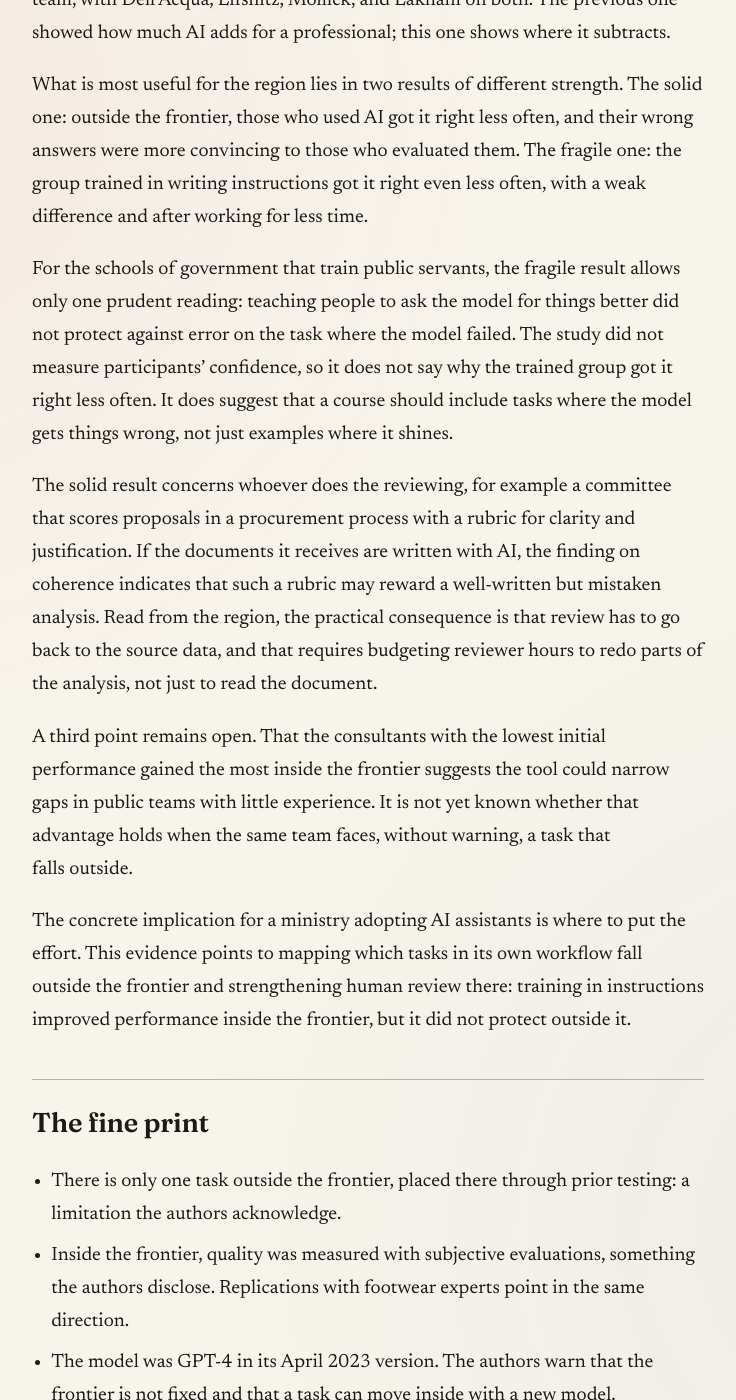
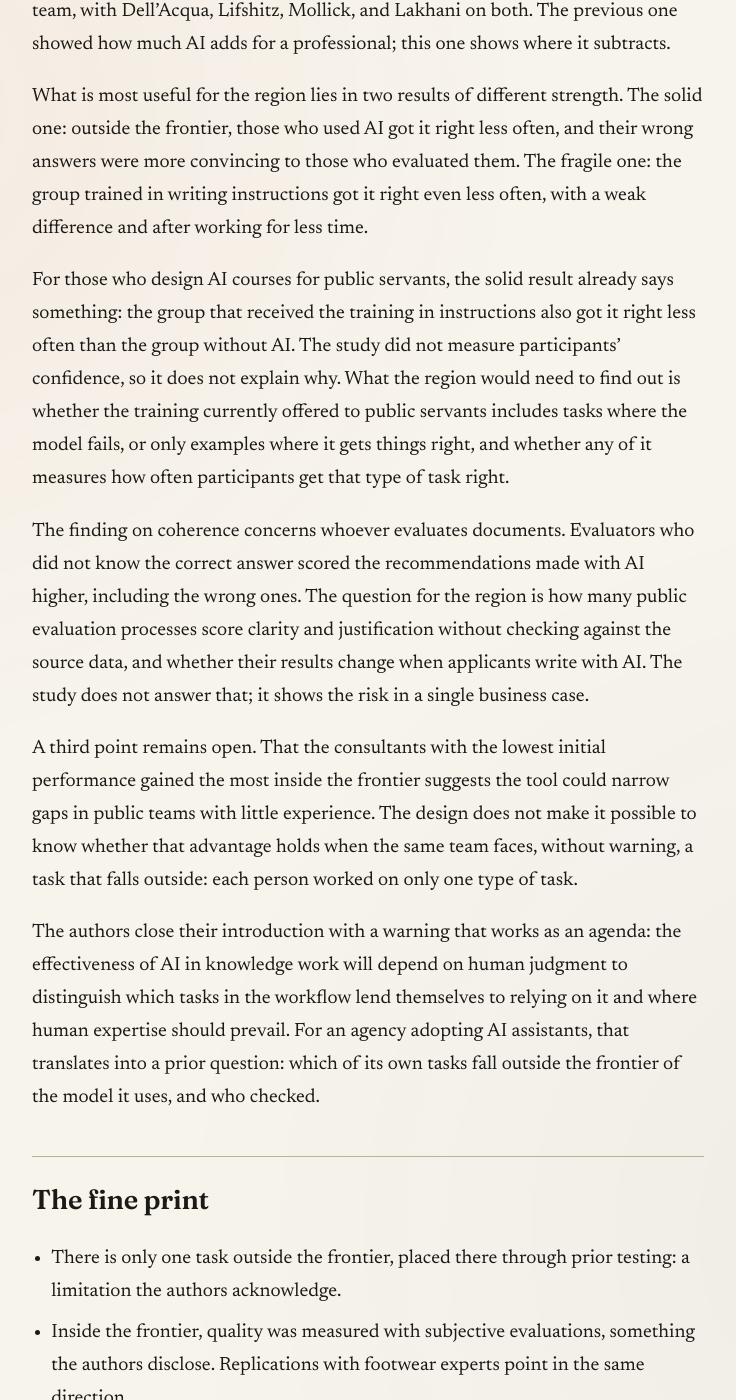
Before and after one commit to jaguridi/doble-click-blog, a Jekyll site: the page built from _en_lecturas/frontera-dentada-ia-consultores.md, in a window 1280 px wide and 1400 px high, scrolled down 2985 px. Shown: the whole window, without its empty margins (272-1008 px from the left). Built offline with Jekyll 4.4.1, drawn with Linux system fonts in a browser that asks for light colours; some of the changed text lies outside the part shown.

Commit message:
traduccion: 2 nuevas, 1 actualizada, 3 doblajes
Co-Authored-By: Claude Opus 5.5 <noreply@anthropic.com>
Claude-Session: https://claude.ai/code/session_01C3DYduR7TpHARciVNJJiwU

```diff
--- a/_audio/en/frontera-dentada-ia-consultores.txt
+++ b/_audio/en/frontera-dentada-ia-consultores.txt
@@ -8,7 +8,7 @@ The second task was a business case where the model reached the wrong conclusion
 
 There is a third result that explains why the error is hard to see. Evaluators who did not know the correct answer found the recommendations made with the tool more coherent and more persuasive, even the wrong ones.
 
-Now, the view from Latin America. The most solid point is that, outside the frontier, those who used the tool got it right less often, and their mistakes were more convincing. For a school of government, the study suggests that teaching people to ask the model for things better is not enough: they also need to practice with tasks where it gets things wrong. And for whoever does the reviewing, for example a committee that scores proposals in a procurement process with a rubric for clarity, a wrong but well-written analysis can come out well rated. Read from the region, that forces the review to go back to the source data, and those hours have to be budgeted for.
+Now, the view from Latin America. The most solid point is that, outside the frontier, those who used the tool got it right less often, and their mistakes were more convincing. For those who train public servants, the question is whether the courses include tasks where the model gets things wrong, and not just examples where it gets them right. And for whoever reviews documents, a wrong but well-written analysis can come out well rated; it would be worth finding out how many evaluation processes score clarity without going back to the source data.
 
 What we still do not know is where the frontier lies today. The model in the study is from 2023, there was only one task outside the frontier, and the authors themselves warn that the frontier moves with each new model. It is also worth knowing that three coauthors are listed as affiliated with the consulting firm's research institute, and that it was the company that collected the data.
 
--- a/_audio/en/sellos.yml
+++ b/_audio/en/sellos.yml
@@ -3,6 +3,7 @@
 
 920-publicaciones-ia-campana-brasilena-lupa: "ebefa4233314"
 agente-openai-salio-aislamiento-apagado-fallo: "d11cc69605a1"
+argentina-chile-firman-kioto-sin-montos-plazos: "5385d7514633"
 atlas-google-uso-ia-economia: "e62416b29aea"
 brasil-regular-ia-trabajo: "bc93d93f6654"
 castigo-ia-deliberacion: "f7a2b33269dd"
@@ -11,11 +12,12 @@ demostrar-expertise-codigo-ia: "a5e810fc499c"
 eficiencia-ia-diseno: "c19a163f793d"
 entrenar-buscador-resumenes-westlaw-no-uso-legitimo: "cce626efa695"
 espacio-trabajo-global-modelos: "91a70aac3ca4"
-frontera-dentada-ia-consultores: "dff64c411253"
+frontera-dentada-ia-consultores: "4632262d7d1a"
 gemini-gratuito-queda-solo-con-flash-lite: "b2ad49489721"
 gobernar-ia-frontera-estado: "bb27172e0a64"
 ia-bienestar-mental-suplemento-o-remedio: "d5dce64651db"
 ia-codigo-retornos-experiencia: "a92b6bdafc7b"
+ia-desempleo-graduados-estados-unidos: "a94695477e6e"
 ia-diluye-mercado-libros: "d68dd4660203"
 ia-empleos-marco-transicion: "b02b336cb893"
 ia-estudiar-paises-pobres: "05be7c9b4994"
--- a/_en_lecturas/frontera-dentada-ia-consultores.md
+++ b/_en_lecturas/frontera-dentada-ia-consultores.md
@@ -2,8 +2,8 @@
 layout: lectura
 numero: 24
 tags: [trabajo, gobernanza]
-title: "The same GPT-4 that improved the work of 758 consultants made them get another task wrong"
-description: "A preregistered experiment with 758 BCG consultants shows that GPT-4 sped up and improved their work on product development tasks. On a business case that fell outside its reach, the opposite happened: those who used the tool got it right less often, and their wrong answers sounded more convincing."
+title: "With GPT-4, consultants improved on some tasks and got another one right less often"
+description: "In an experiment with 758 BCG consultants, GPT-4 sped up and improved product development tasks. On a case outside its reach, those who used it got it right less often, and their wrong answers were more convincing."
 date: 2026-09-28
 paper_titulo: "Navigating the Jagged Technological Frontier: Field Experimental Evidence of the Effects of Artificial Intelligence on Knowledge Worker Productivity and Quality"
 paper_autores: "Dell'Acqua, McFowland, Mollick, Lifshitz, Kellogg, Lakhani et al."
@@ -12,14 +12,14 @@ paper_doi: "https://doi.org/10.1287/orsc.2025.21838"
 paper_archivo: "cola-00-jagged-frontier-dellacqua.pdf"
 paper_keywords: "technology and innovation management, organizational economics, economics and organization, organization and management theory, research design and methods, field experiments, implementation of new technology, organizational processes"
 audio: true
-hash_original: "e8abafde8e2a"
+hash_original: "ca943242a284"
 ---
 
 ## At a glance
 
 - **What it is:** *Navigating the Jagged Technological Frontier: Field Experimental Evidence of the Effects of Artificial Intelligence on Knowledge Worker Productivity and Quality*
 - **Who:** [Fabrizio Dell'Acqua](https://scholar.google.com/scholar?q=%22Fabrizio+Dell%27Acqua%22), [Edward McFowland III](https://scholar.google.com/scholar?q=%22Edward+McFowland+III%22), [Hila Lifshitz](https://scholar.google.com/scholar?q=%22Hila+Lifshitz%22), and [Karim R. Lakhani](https://scholar.google.com/scholar?q=%22Karim+R.+Lakhani%22) (Digital Data Design Institute, Harvard Business School), [Ethan Mollick](https://scholar.google.com/scholar?q=%22Ethan+Mollick%22) (Wharton), [Katherine C. Kellogg](https://scholar.google.com/scholar?q=%22Katherine+C.+Kellogg%22) (MIT Sloan), and Saran Rajendran, Lisa Krayer, and François Candelon (BCG Henderson Institute).
-- **Where:** *Organization Science*, vol. 37, no. 2, March-April 2026, pp. 403-423, open access. [doi.org/10.1287/orsc.2025.21838](https://doi.org/10.1287/orsc.2025.21838)
+- **Where:** *Organization Science*, vol. 37, no. 2, March-April 2026, pp. 403-423, open access. [doi.org/10.1287/orsc.2025.21838](https://doi.org/10.1287/orsc.2025.21838). It circulated earlier as a working paper, starting in September 2023.
 - **Type:** randomized, preregistered experiment within a single company.
 
 ## First reading: what it does and what it finds
@@ -43,7 +43,7 @@ On average, using AI cut accuracy by 19 percentage points. The trained group, wh
 
 The third finding explains why the error is hard to see. Evaluators who did not know the correct answer scored the coherence and persuasiveness of each recommendation. Those who used AI were rated higher, including when they had gotten it wrong. The authors conclude that AI improves presentation and argumentation even when the analysis is wrong. One additional result: inside the frontier, those who started in the bottom half on the baseline task gained the most, although the top half also improved.
 
-What is established is that the same model, used by the same professionals on tasks from their own line of work, raised performance on some and lowered it on another, and that from inside the work it was not obvious which was which.
+In sum, the same model, used by the same professionals on tasks from their own line of work, raised performance on some and lowered it on another. The study did not measure whether participants perceived which side of the frontier their task was on; the authors leave understanding how workers perceive it as an open question.
 
 ## Second reading: from Latin America
 
@@ -51,13 +51,13 @@ This is the second Doble Lectura in a row about an experiment by a largely share
 
 What is most useful for the region lies in two results of different strength. The solid one: outside the frontier, those who used AI got it right less often, and their wrong answers were more convincing to those who evaluated them. The fragile one: the group trained in writing instructions got it right even less often, with a weak difference and after working for less time.
 
-For the schools of government that train public servants, the fragile result allows only one prudent reading: teaching people to ask the model for things better did not protect against error on the task where the model failed. The study did not measure participants' confidence, so it does not say why the trained group got it right less often. It does suggest that a course should include tasks where the model gets things wrong, not just examples where it shines.
+For those who design AI courses for public servants, the solid result already says something: the group that received the training in instructions also got it right less often than the group without AI. The study did not measure participants' confidence, so it does not explain why. What the region would need to find out is whether the training currently offered to public servants includes tasks where the model fails, or only examples where it gets things right, and whether any of it measures how often participants get that type of task right.
 
-The solid result concerns whoever does the reviewing, for example a committee that scores proposals in a procurement process with a rubric for clarity and justification. If the documents it receives are written with AI, the finding on coherence indicates that such a rubric may reward a well-written but mistaken analysis. Read from the region, the practical consequence is that review has to go back to the source data, and that requires budgeting reviewer hours to redo parts of the analysis, not just to read the document.
+The finding on coherence concerns whoever evaluates documents. Evaluators who did not know the correct answer scored the recommendations made with AI higher, including the wrong ones. The question for the region is how many public evaluation processes score clarity and justification without checking against the source data, and whether their results change when applicants write with AI. The study does not answer that; it shows the risk in a single business case.
 
-A third point remains open. That the consultants with the lowest initial performance gained the most inside the frontier suggests the tool could narrow gaps in public teams with little experience. It is not yet known whether that advantage holds when the same team faces, without warning, a task that falls outside.
+A third point remains open. That the consultants with the lowest initial performance gained the most inside the frontier suggests the tool could narrow gaps in public teams with little experience. The design does not make it possible to know whether that advantage holds when the same team faces, without warning, a task that falls outside: each person worked on only one type of task.
 
-The concrete implication for a ministry adopting AI assistants is where to put the effort. This evidence points to mapping which tasks in its own workflow fall outside the frontier and strengthening human review there: training in instructions improved performance inside the frontier, but it did not protect outside it.
+The authors close their introduction with a warning that works as an agenda: the effectiveness of AI in knowledge work will depend on human judgment to distinguish which tasks in the workflow lend themselves to relying on it and where human expertise should prevail. For an agency adopting AI assistants, that translates into a prior question: which of its own tasks fall outside the frontier of the model it uses, and who checked.
 
 ## The fine print
 
@@ -68,4 +68,4 @@ The concrete implication for a ministry adopting AI assistants is where to put t
 - Conflict of interest: three coauthors are listed as affiliated with the BCG Henderson Institute, and the company collected the data. The preregistration did not include the jagged frontier framing.
 - It applies to complex professional work with a 2023 model. Where the frontier lies today is something each organization has to measure again.
 
-<small>**Revised on September 28, 2026.** The original version stated that the group trained in writing instructions "made the most mistakes" and that such a course "can raise confidence in the tool." In the paper, the difference between the two AI groups is significant only at the 10% level, that group spent less time on the task, and confidence was not measured. Those sentences and the title were adjusted.</small>
+<small>**Revised on September 28, 2026.** The original version stated that the group trained in writing instructions "made the most mistakes" and that such a course "can raise confidence in the tool." In the paper, the difference between the two AI groups is significant only at the 10% level, that group spent less time on the task, and confidence was not measured. Those sentences and the title were adjusted. **Revised on October 5, 2026.** The claim that from inside the work it was not obvious which task fell outside the frontier, something the study did not measure, was removed, and the recommendations in the second reading became open questions.</small>
```
Also changed, not shown: _audio/en/argentina-chile-firman-kioto-sin-montos-plazos.txt (added, +11 -0 lines), _audio/en/ia-desempleo-graduados-estados-unidos.txt (added, +15 -0 lines), _en_lecturas/ia-desempleo-graduados-estados-unidos.md (added, +61 -0 lines), _en_posts/2026-10-05-argentina-chile-firman-kioto-sin-montos-plazos.md (added, +60 -0 lines), 2 other files.
